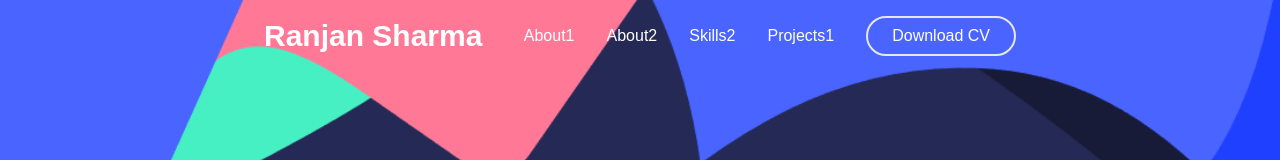
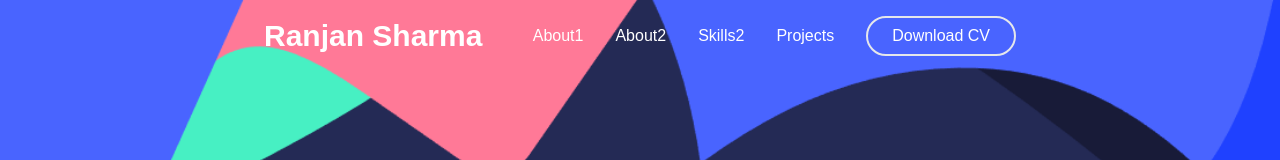
Before and after one commit to iranjansharma/MainPortfolio, a React (Create React App) app: page / in a window 1280 px wide. Shown: the top 160 px of the page. Built offline with nearby package versions, Linux system fonts and the light colour scheme; a web font is replaced by a local one.

Commit message:
Update Nav.tsx

```diff
--- a/src/components/Nav/Nav.tsx
+++ b/src/components/Nav/Nav.tsx
@@ -30,7 +30,7 @@ const Nav: FC = () => {
   },
   {
     id: 4,
-    title: 'Projects1',
+    title: 'Projects',
     link: 'projects'
   }]
 
```
